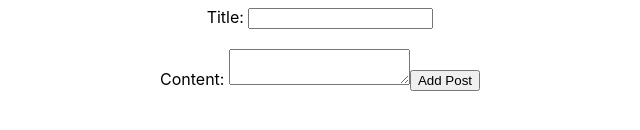
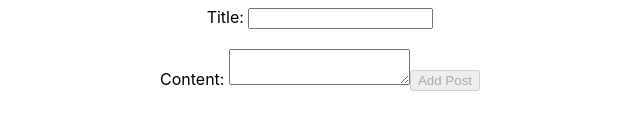
Before and after one commit to riyad-i/blog-app, a React (Create React App) app: page / in a window 1280 px wide. Shown: the part 380-510 px from the top of the page, without its empty margins (320-960 px from the left). Built offline with nearby package versions, Linux system fonts and the light colour scheme.

Commit message:
form validation, inputs can't be empty

```diff
--- a/src/components/AddPostForm.js
+++ b/src/components/AddPostForm.js
@@ -53,7 +53,7 @@ export default function AddPostForm(){
                 <textarea value={formData.content} onSubmit={handleSubmit} onChange={handleChange} name="content" id="content"/>
                 {/* onChange={(e) => setFormData({content: e.value})} */}
 
-                <button> Add Post</button>
+                <button disabled={!(formData.title && formData.content)}> Add Post</button>
             </form>
         </div>
     )
--- a/src/redux/slices/postsSlice.js
+++ b/src/redux/slices/postsSlice.js
@@ -11,6 +11,7 @@ export const postsSlice = createSlice({
         addPost: (state, action) => {
             const {payload} = action
             state.push(payload)
+
         }
     }
 })
```
